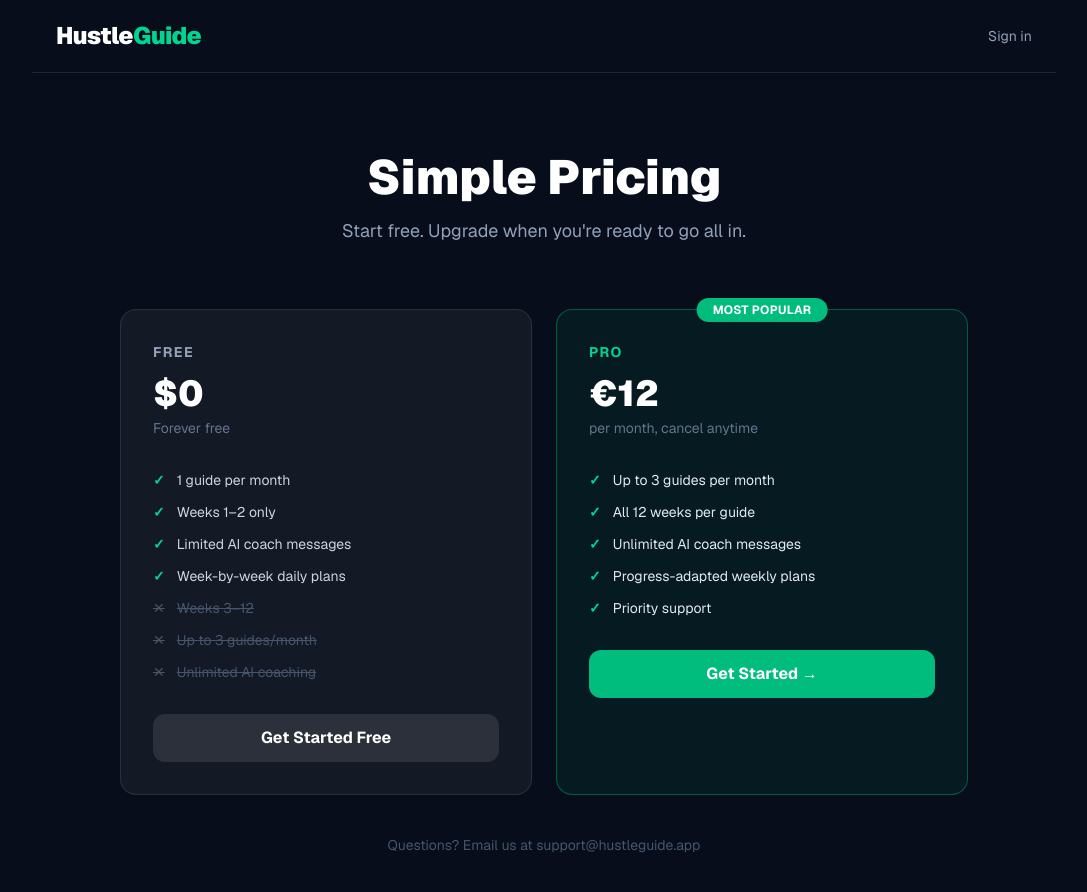
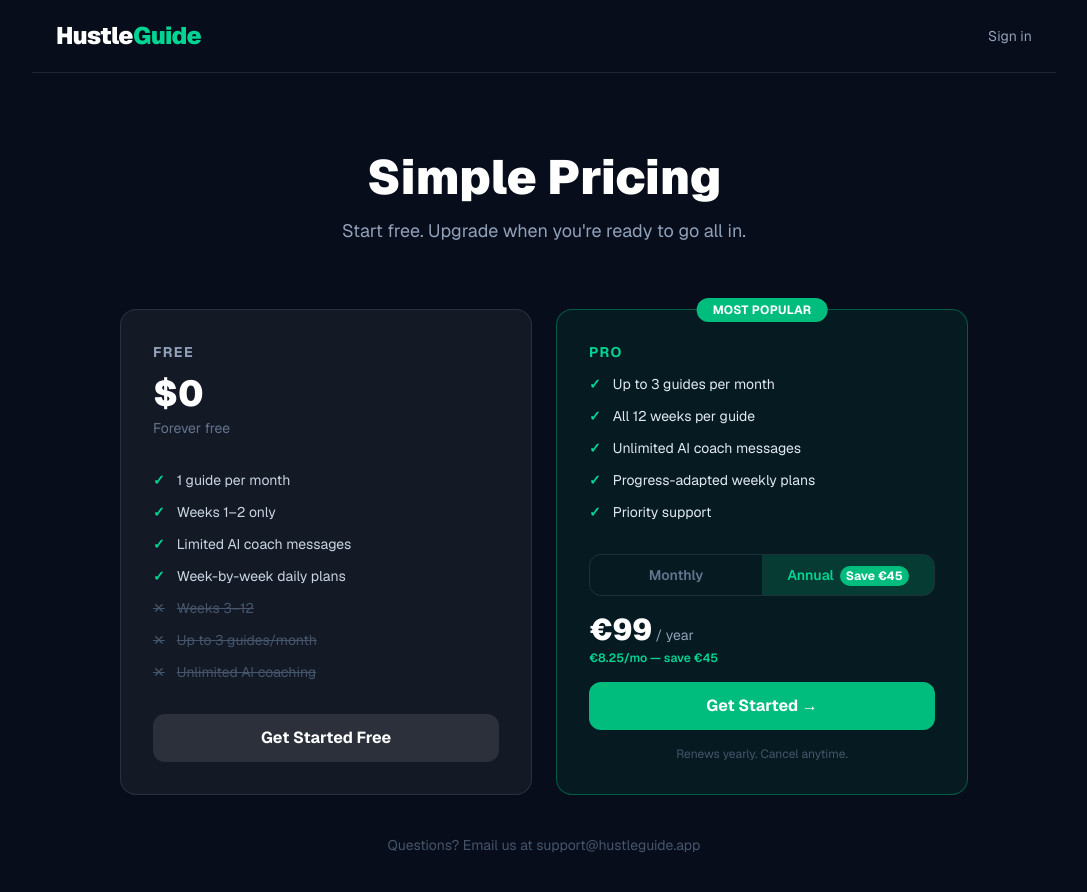
Before and after one commit to olmopitacco/hustleguide, a Next.js app: page /pricing in a window 1280 px wide. Shown: the top 892 px of the page, without its empty margins (96-1183 px from the left). Built offline with nearby package versions, Linux system fonts and the light colour scheme; no server answers.

Commit message:
Add annual pricing option (€99/yr) with plan toggle in upgrade modal and pricing page

```diff
--- a/app/api/stripe/checkout/route.ts
+++ b/app/api/stripe/checkout/route.ts
@@ -1,11 +1,15 @@
 import { createClient } from '@/lib/supabase/server'
-import { stripe, STRIPE_PRICE_ID, APP_URL } from '@/lib/stripe'
+import { stripe, STRIPE_PRICE_ID, STRIPE_ANNUAL_PRICE_ID, APP_URL } from '@/lib/stripe'
 
-export async function POST() {
+export async function POST(request: Request) {
   try {
     const supabase = await createClient()
     const { data: { user } } = await supabase.auth.getUser()
     if (!user) return Response.json({ error: 'Unauthorized' }, { status: 401 })
+
+    const body = await request.json().catch(() => ({}))
+    const plan: 'monthly' | 'annual' = body.plan === 'annual' ? 'annual' : 'monthly'
+    const priceId = plan === 'annual' ? STRIPE_ANNUAL_PRICE_ID : STRIPE_PRICE_ID
 
     const { data: userData } = await supabase
       .from('users')
@@ -27,7 +31,7 @@
     const session = await stripe.checkout.sessions.create({
       customer: customerId,
       mode: 'subscription',
-      line_items: [{ price: STRIPE_PRICE_ID, quantity: 1 }],
+      line_items: [{ price: priceId, quantity: 1 }],
       success_url: `${APP_URL}/dashboard?upgraded=1`,
       cancel_url: `${APP_URL}/pricing`,
       metadata: { supabase_user_id: user.id },
--- a/app/components/UpgradeModal.tsx
+++ b/app/components/UpgradeModal.tsx
@@ -8,6 +8,7 @@
 }
 
 export default function UpgradeModal({ onClose, trigger }: Props) {
+  const [plan, setPlan] = useState<'monthly' | 'annual'>('annual')
   const [loading, setLoading] = useState(false)
   const [error, setError] = useState('')
 
@@ -15,7 +16,11 @@
     setLoading(true)
     setError('')
     try {
-      const res = await fetch('/api/stripe/checkout', { method: 'POST' })
+      const res = await fetch('/api/stripe/checkout', {
+        method: 'POST',
+        headers: { 'Content-Type': 'application/json' },
+        body: JSON.stringify({ plan }),
+      })
       const data = await res.json()
       if (data.url) {
         window.location.href = data.url
@@ -40,33 +45,72 @@
         </button>
 
         <div className="text-center mb-6">
-          <div className="text-4xl mb-3">⚡</div>
           <h2 className="text-2xl font-black text-white mb-2">Upgrade to Pro</h2>
           {trigger && (
-            <p className="text-slate-400 text-sm mb-2">{trigger}</p>
+            <p className="text-slate-400 text-sm mb-1">{trigger}</p>
           )}
           <p className="text-slate-400 text-sm">
-            Unlock unlimited guides and AI coaching.
+            Unlock all 12 weeks and unlimited AI coaching.
           </p>
+        </div>
+
+        {/* Plan toggle */}
+        <div className="flex rounded-xl overflow-hidden border border-white/10 mb-6">
+          <button
+            onClick={() => setPlan('monthly')}
+            className={`flex-1 py-2.5 text-sm font-semibold transition-all ${
+              plan === 'monthly'
+                ? 'bg-white/10 text-white'
+                : 'text-slate-500 hover:text-slate-300'
+            }`}
+          >
+            Monthly
+          </button>
+          <button
+            onClick={() => setPlan('annual')}
+            className={`flex-1 py-2.5 text-sm font-semibold transition-all relative ${
+              plan === 'annual'
+                ? 'bg-emerald-500/20 text-emerald-400'
+                : 'text-slate-500 hover:text-slate-300'
+            }`}
+          >
+            Annual
+            <span className="ml-1.5 text-xs bg-emerald-500 text-white px-1.5 py-0.5 rounded-full font-bold">
+              Save €45
+            </span>
+          </button>
+        </div>
+
+        {/* Price display */}
+        <div className="text-center mb-5">
+          {plan === 'monthly' ? (
+            <>
+              <span className="text-4xl font-black text-white">€12</span>
+              <span className="text-slate-400 text-sm"> / month</span>
+              <p className="text-slate-500 text-xs mt-1">€144 per year</p>
+            </>
+          ) : (
+            <>
+              <span className="text-4xl font-black text-white">€99</span>
+              <span className="text-slate-400 text-sm"> / year</span>
+              <p className="text-emerald-400 text-xs mt-1 font-semibold">That's €8.25/mo — save €45 vs monthly</p>
+            </>
+          )}
         </div>
 
         <div className="bg-white/5 border border-white/10 rounded-xl p-5 mb-6 space-y-3">
           {[
-            'Unlimited hustle guides',
+            'Up to 3 guides per month',
+            'All 12 weeks per guide',
             'Unlimited AI coach messages',
-            'Personalized week-by-week plans',
+            'Progress-adapted weekly plans',
             'Priority support',
           ].map(f => (
             <div key={f} className="flex items-center gap-3 text-slate-200 text-sm">
-              <span className="text-green-400 font-bold">✓</span>
+              <span className="text-emerald-400 font-bold">✓</span>
               {f}
             </div>
           ))}
-        </div>
-
-        <div className="text-center mb-5">
-          <span className="text-4xl font-black text-white">$12</span>
-          <span className="text-slate-400 text-sm"> / month</span>
         </div>
 
         {error && (
@@ -76,13 +120,13 @@
         <button
           onClick={handleUpgrade}
           disabled={loading}
-          className="w-full bg-gradient-to-r bg-emerald-500 hover:bg-emerald-400 disabled:opacity-50 text-white font-bold py-3 rounded-xl transition-all"
+          className="w-full bg-emerald-500 hover:bg-emerald-400 disabled:opacity-50 text-white font-bold py-3 rounded-xl transition-all"
         >
-          {loading ? 'Redirecting...' : 'Upgrade Now →'}
+          {loading ? 'Redirecting...' : `Get Pro ${plan === 'annual' ? '— €99/yr' : '— €12/mo'} →`}
         </button>
 
         <p className="text-center text-slate-500 text-xs mt-3">
-          Cancel anytime. No hidden fees.
+          {plan === 'annual' ? 'Renews yearly. Cancel anytime.' : 'Cancel anytime. No hidden fees.'}
         </p>
       </div>
     </div>
--- a/app/pricing/PricingClient.tsx
+++ b/app/pricing/PricingClient.tsx
@@ -10,6 +10,7 @@
 
 export default function PricingClient({ isPro, isLoggedIn }: Props) {
   const router = useRouter()
+  const [plan, setPlan] = useState<'monthly' | 'annual'>('annual')
   const [loading, setLoading] = useState(false)
   const [error, setError] = useState('')
 
@@ -23,7 +24,11 @@
     setLoading(true)
     setError('')
     try {
-      const res = await fetch('/api/stripe/checkout', { method: 'POST' })
+      const res = await fetch('/api/stripe/checkout', {
+        method: 'POST',
+        headers: { 'Content-Type': 'application/json' },
+        body: JSON.stringify({ plan }),
+      })
       const data = await res.json()
       if (data.url) {
         window.location.href = data.url
@@ -46,15 +51,67 @@
   }
 
   return (
-    <>
-      {error && <p className="text-red-400 text-sm text-center mb-3">{error}</p>}
+    <div className="space-y-4">
+      {/* Plan toggle */}
+      <div className="flex rounded-xl overflow-hidden border border-white/10">
+        <button
+          onClick={() => setPlan('monthly')}
+          className={`flex-1 py-2.5 text-sm font-semibold transition-all ${
+            plan === 'monthly'
+              ? 'bg-white/10 text-white'
+              : 'text-slate-500 hover:text-slate-300'
+          }`}
+        >
+          Monthly
+        </button>
+        <button
+          onClick={() => setPlan('annual')}
+          className={`flex-1 py-2.5 text-sm font-semibold transition-all ${
+            plan === 'annual'
+              ? 'bg-emerald-500/20 text-emerald-400'
+              : 'text-slate-500 hover:text-slate-300'
+          }`}
+        >
+          Annual
+          <span className="ml-1.5 text-xs bg-emerald-500 text-white px-1.5 py-0.5 rounded-full font-bold">
+            Save €45
+          </span>
+        </button>
+      </div>
+
+      {/* Price */}
+      <div>
+        {plan === 'monthly' ? (
+          <div>
+            <span className="text-3xl font-black text-white">€12</span>
+            <span className="text-slate-400 text-sm"> / month</span>
+          </div>
+        ) : (
+          <div>
+            <span className="text-3xl font-black text-white">€99</span>
+            <span className="text-slate-400 text-sm"> / year</span>
+            <p className="text-emerald-400 text-xs mt-0.5 font-semibold">€8.25/mo — save €45</p>
+          </div>
+        )}
+      </div>
+
+      {error && <p className="text-red-400 text-sm text-center">{error}</p>}
+
       <button
         onClick={handleClick}
         disabled={loading}
-        className="w-full bg-gradient-to-r bg-emerald-500 hover:bg-emerald-400 disabled:opacity-50 text-white font-bold py-3 rounded-xl transition-all"
+        className="w-full bg-emerald-500 hover:bg-emerald-400 disabled:opacity-50 text-white font-bold py-3 rounded-xl transition-all"
       >
-        {loading ? 'Redirecting...' : isLoggedIn ? 'Upgrade to Pro →' : 'Get Started →'}
+        {loading
+          ? 'Redirecting...'
+          : isLoggedIn
+            ? `Upgrade — ${plan === 'annual' ? '€99/yr' : '€12/mo'} →`
+            : 'Get Started →'}
       </button>
-    </>
+
+      <p className="text-center text-slate-600 text-xs">
+        {plan === 'annual' ? 'Renews yearly. Cancel anytime.' : 'Cancel anytime. No hidden fees.'}
+      </p>
+    </div>
   )
 }
--- a/app/pricing/page.tsx
+++ b/app/pricing/page.tsx
@@ -80,9 +80,7 @@
               Most Popular
             </div>
             <div className="text-emerald-400 text-sm font-bold uppercase tracking-widest mb-3">Pro</div>
-            <div className="text-4xl font-black text-white mb-1">€12</div>
-            <div className="text-slate-500 text-sm mb-8">per month, cancel anytime</div>
-            <ul className="space-y-3 mb-8">
+            <ul className="space-y-3 mb-8 mt-2">
               {[
                 'Up to 3 guides per month',
                 'All 12 weeks per guide',
--- a/lib/stripe.ts
+++ b/lib/stripe.ts
@@ -5,4 +5,5 @@
 })
 
 export const STRIPE_PRICE_ID = process.env.STRIPE_PRICE_ID!
+export const STRIPE_ANNUAL_PRICE_ID = process.env.STRIPE_ANNUAL_PRICE_ID!
 export const APP_URL = process.env.NEXT_PUBLIC_APP_URL ?? 'http://localhost:3000'
```
